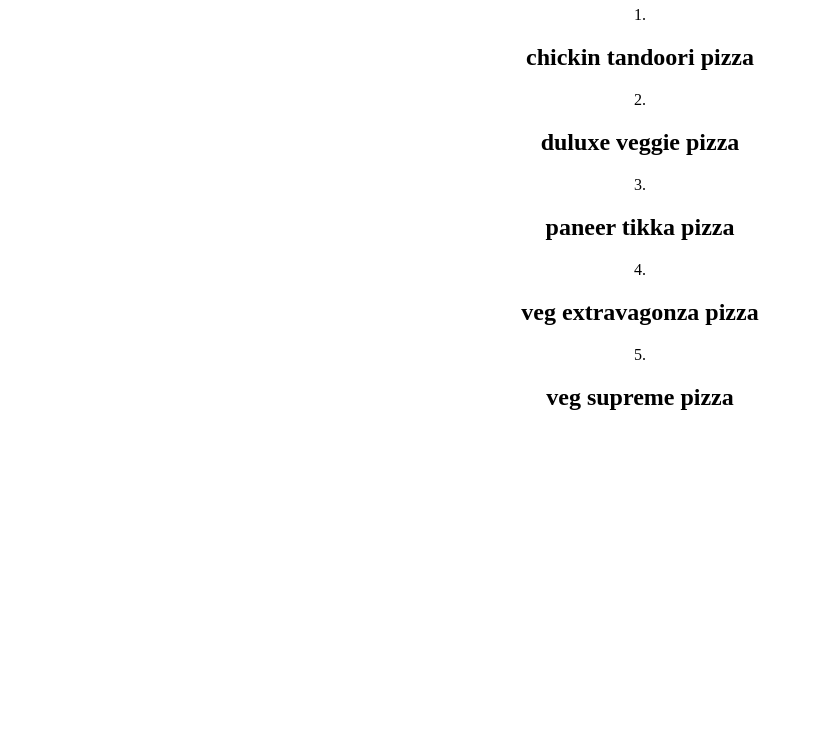
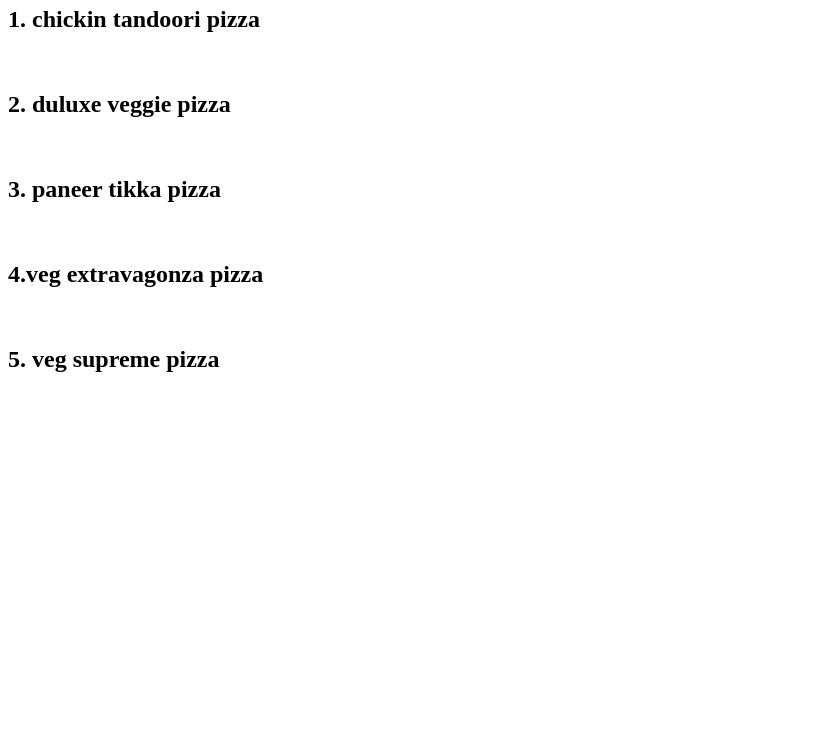
Before and after one commit to vprajna/project-79, a plain HTML site: page index.html in a window 1280 px wide. Shown: the part 60-800 px from the top of the page, without its empty margins (0-813 px from the left). Drawn offline with Linux system fonts and the light colour scheme.

Commit message:
Add files via upload

```diff
--- a/index.html
+++ b/index.html
@@ -1,37 +1,27 @@
 <html>
-    <center>
+    <left>
     <h1>
         show Menu
     </h1>
-    <span>
-        1.
-    </span>
     <h2>
-chickin tandoori pizza
+1. chickin tandoori pizza
     </h2>
-    <span>
-        2.
-    </span>
+    <br>
     <h2>
-duluxe veggie pizza
+2. duluxe veggie pizza
     </h2>
-    <span>
-        3.
-    </span>
+    <br>
     <h2>
-paneer tikka pizza
+3. paneer tikka pizza
     </h2>
-    <span>
-        4.
-    </span>
+    <br>
     <h2>
-veg extravagonza pizza
+4.veg extravagonza pizza
     </h2>
-    <span>
-        5.
-    </span>
+    <br>
     <h2>
-veg supreme pizza
+5. veg supreme pizza
     </h2>
-    </center>
+    <br>
+</left>
 </html>
--- /dev/null
+++ b/style.css
@@ -0,0 +1 @@
+background-image:"https://s3-curriculum-project-images.whjr.online/ADV/adv79_01.PNG";
```
